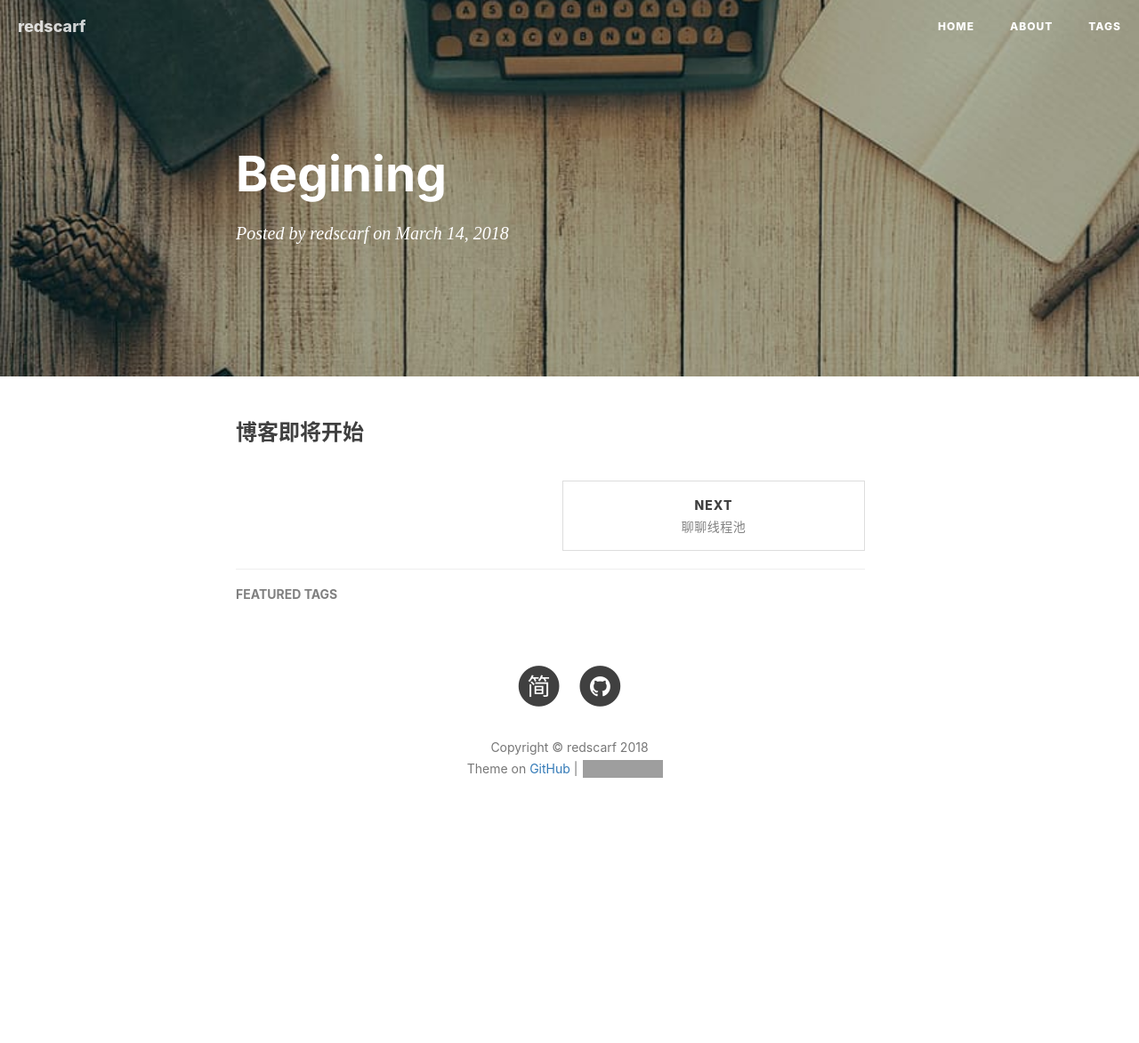
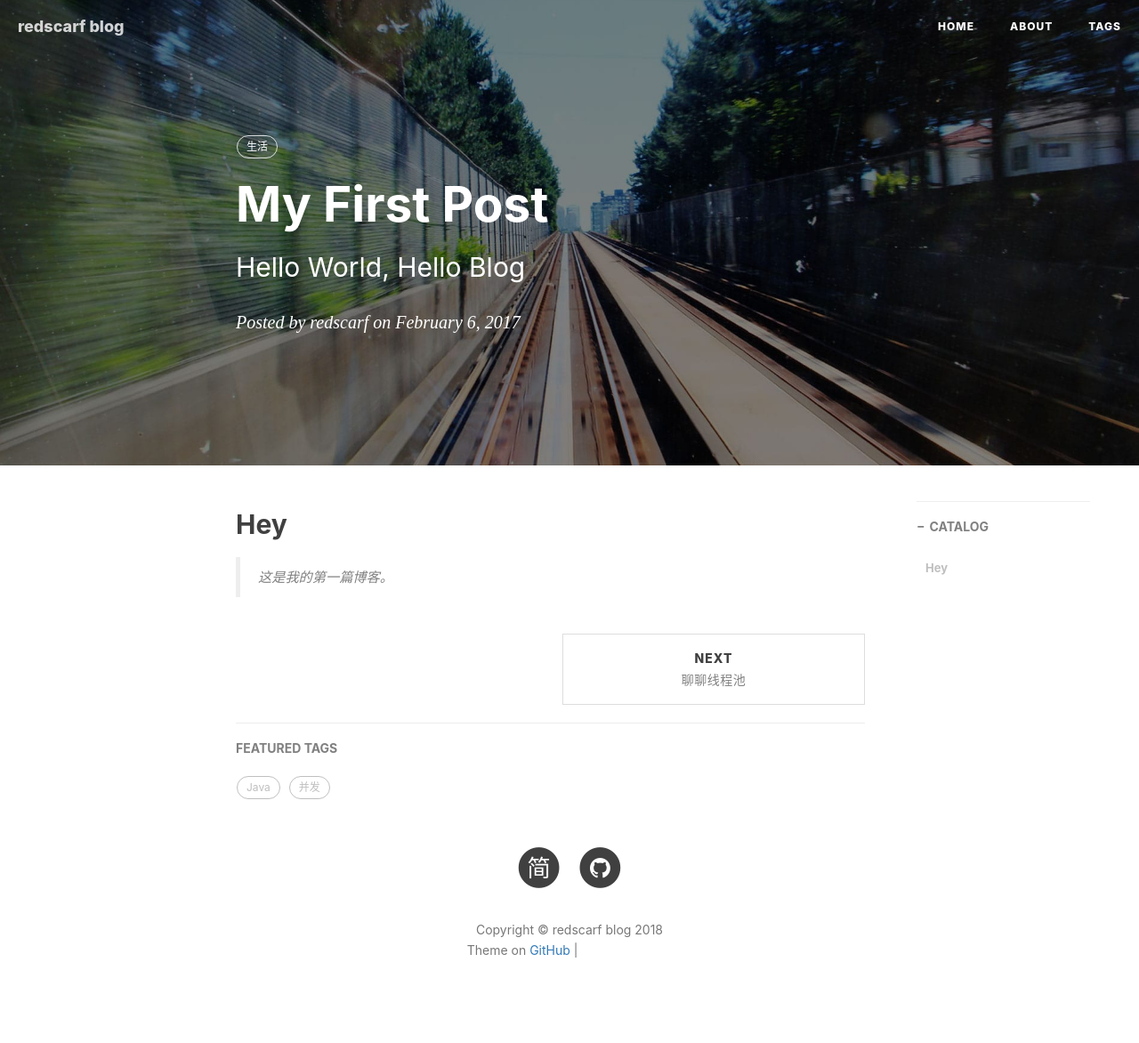
Before and after one commit to Jin-H/Jin-H.github.io, a Jekyll site: the page built from _posts/2018-03-14-begining.md, in a window 1280 px wide. Shown: the whole page at 89% size. Built offline with Jekyll 4.4.1, drawn with Linux system fonts in a browser that asks for light colours; nearby versions of some CDN libraries; our own code applies the rules of GitHub Pages for plain Markdown files; comment, search, counter and statistics services are not loaded; before the commit the page ends 968 px from its top, so only the background shows below that; grey boxes are pictures that could not be loaded.

```diff
--- a/_config.yml
+++ b/_config.yml
@@ -1,6 +1,6 @@
 # Site settings
-title: redscarf
-SEOTitle: redscarf
+title: redscarf blog
+SEOTitle: redscarf blog
 header-img: img/post-bg-desk.jpg
 email: hongweijin1993@gmail.com
 description: "Every failure is leading towards success."
--- a/_layouts/post.html
+++ b/_layouts/post.html
@@ -202,11 +202,11 @@
 <!-- anchor-js, Doc:http://bryanbraun.github.io/anchorjs/ -->
 <script>
     async("//cdnjs.cloudflare.com/ajax/libs/anchor-js/1.1.1/anchor.min.js",function(){
-        anchors.options = {
-          visible: 'always',
-          placement: 'right',
-          icon: '#'
-        };
+//        anchors.options = {
+//          visible: 'always',
+//          placement: 'right',
+//          icon: '#'
+//        };
         anchors.add().remove('.intro-header h1').remove('.subheading').remove('.sidebar-container h5');
     })
 </script>
--- a/_posts/2018-03-14-begining.md
+++ b/_posts/2018-03-14-begining.md
@@ -1 +1,14 @@
-### 博客即将开始
+---
+layout:     post   				    # 使用的布局（不需要改）
+title:      My First Post 				# 标题
+subtitle:   Hello World, Hello Blog #副标题
+date:       2017-02-06 				# 时间
+author:     redscarf 						# 作者
+header-img: img/post-bg-2015.jpg 	#这篇文章标题背景图片
+catalog: true 						# 是否归档
+tags:								#标签
+    - 生活
+---
+
+## Hey
+>这是我的第一篇博客。
```
Also changed, not shown: _posts/2018-09-22-Java-并发学习之synchronized.md (+2 -2 lines), _posts/2018-10-16-Java-并发学习之volatile.md (+13 -12 lines).
